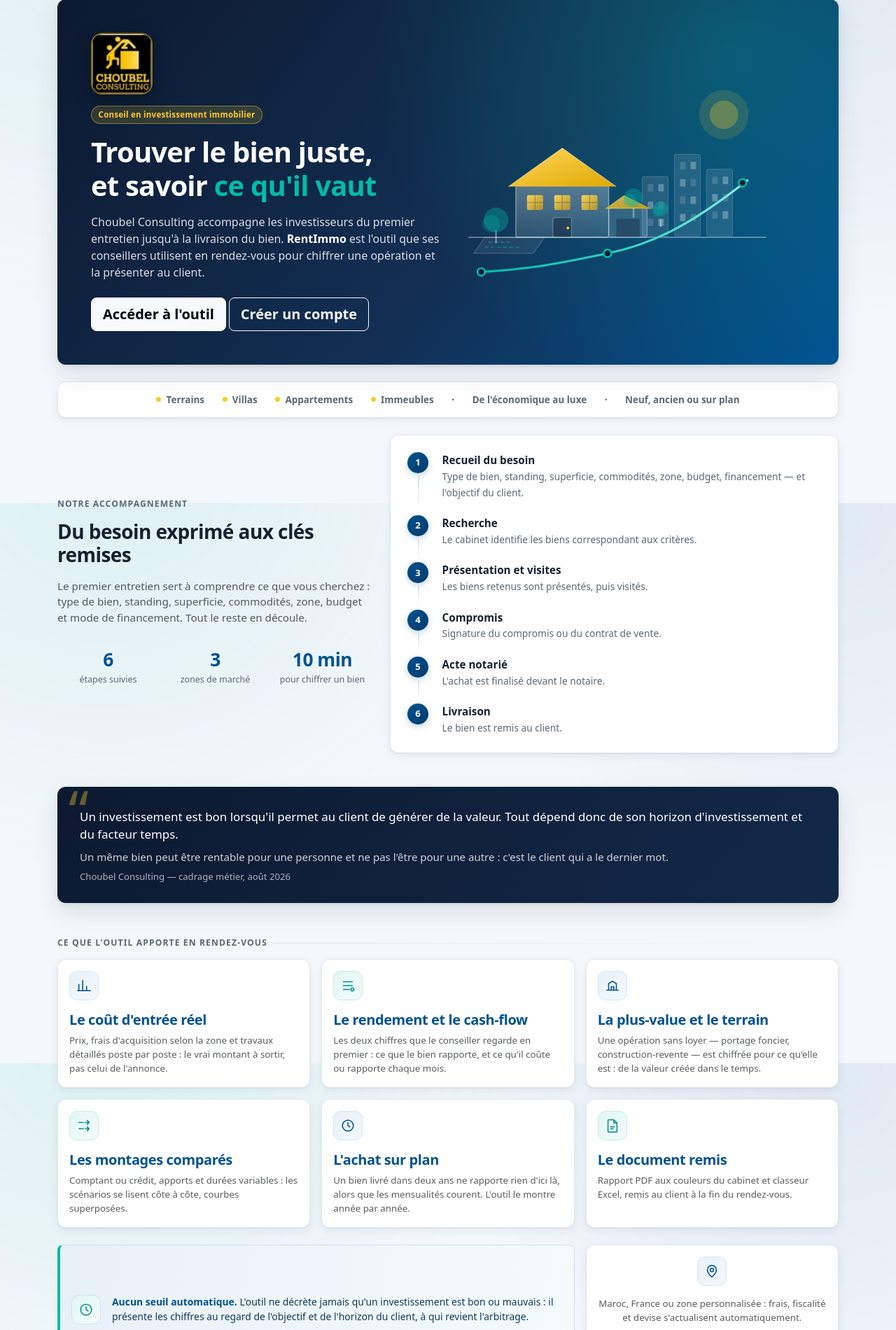
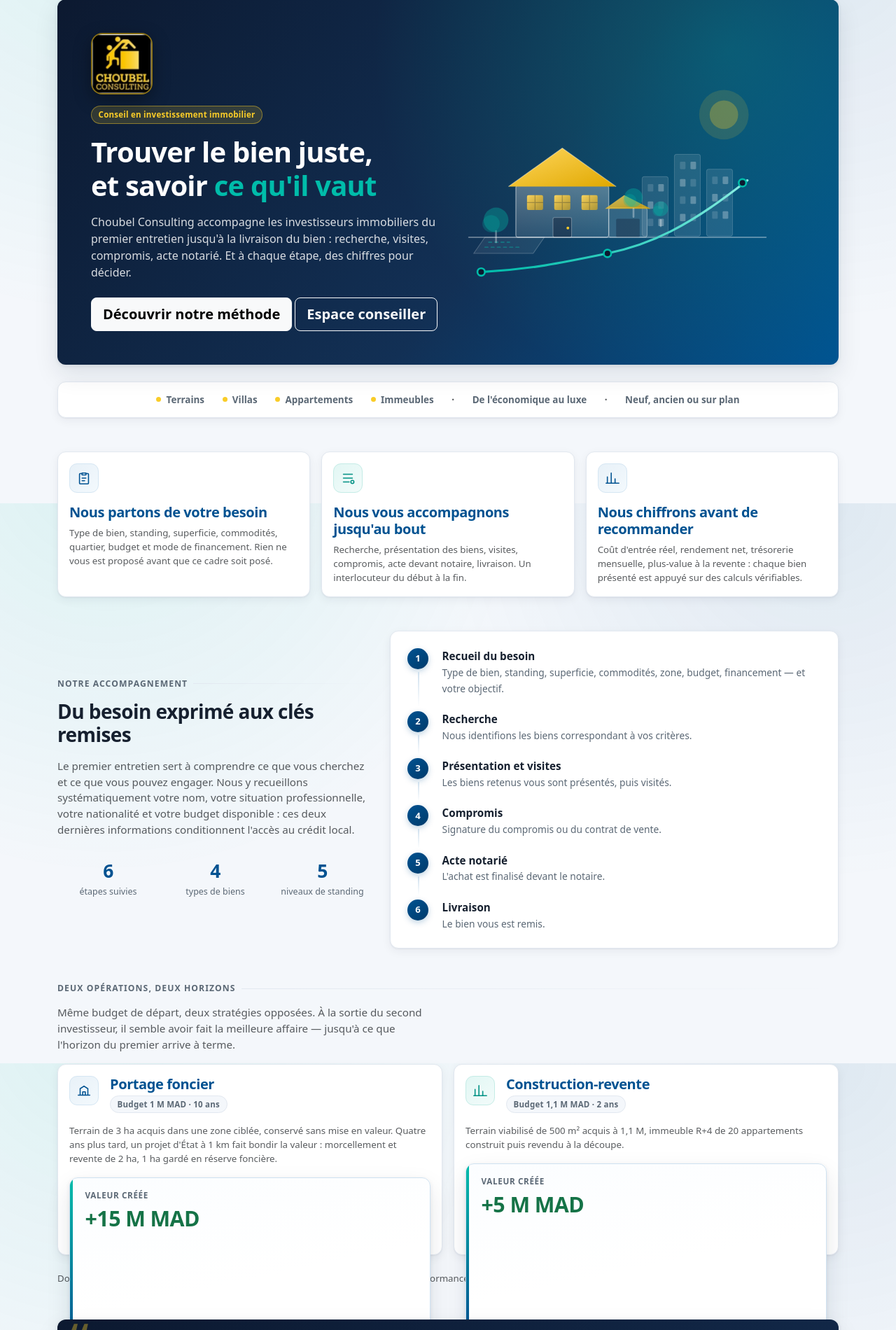
Before and after one commit to Vidjannagni/stage-opera, a Flask app: page / in a window 1280 px wide. Shown: the part 81-1981 px from the top of the page at 70% size. Run offline with Flask 3, Linux system fonts and the light colour scheme.

Commit message:
Champs obligatoires justifiés et page vitrine complète
Champs obligatoires
- Fiche client : situation professionnelle, nationalité et budget disponible
  deviennent obligatoires. Le cabinet a indiqué les recueillir
  systématiquement au premier entretien ; les laisser facultatifs laissait
  créer des dossiers inexploitables.
- Brief : standing et zone recherchée obligatoires, également cités parmi les
  critères du premier entretien. Superficie et budget exigent au moins une
  borne, pas la fourchette complète : un client dit souvent « jusqu'à tant »
  sans plancher.
- Dossier : le loyer est exigé pour une opération locative seulement, et le
  message d'erreur oriente vers le type « Terrain / revente » au lieu de
  bloquer.
- Scénario : une opération sans loyer doit avoir un prix de revente ou une
  revalorisation, faute de quoi elle ne crée aucune valeur.
- Zéro reste une valeur admise : un budget disponible nul est une information,
  pas une absence de réponse.

Page vitrine
- Elle fait maintenant le tour du cabinet : métier en trois points, six étapes
  de l'accompagnement, deux dossiers réels anonymisés avec leur réserve
  d'usage, règle de décision citée, foire aux questions reprenant les
  questions posées en rendez-vous, et bloc de contact.
- app/cabinet.py regroupe ces contenus. Les coordonnées valent None tant que le
  cabinet ne les a pas fournies : la page invite à les compléter plutôt que
  d'afficher un numéro fictif, ce qui serait indéfendable dans un travail
  académique.

Quinze tests ajoutés (test_champs_obligatoires.py, test_vitrine.py), dont un
qui vérifie qu'aucune coordonnée inventée n'est publiée. 77 tests au vert.
docs/choix_interface.md justifie chaque règle d'obligation.

Co-Authored-By: Claude Opus 5 (1M context) <noreply@anthropic.com>
Claude-Session: https://claude.ai/code/session_01SpLV3qxKuXpsnuLWGxYmK4

```diff
--- a/app/blueprints/scenarios/__init__.py
+++ b/app/blueprints/scenarios/__init__.py
@@ -31,6 +31,7 @@ def liste():
 def nouveau(projet_id: int):
     projet = projet_du_conseiller(projet_id)
     form = ScenarioForm()
+    form.projet = projet
     if form.validate_on_submit():
         scenario = Scenario(projet_id=projet.id)
         form.populate_obj(scenario)
@@ -49,6 +50,7 @@ def nouveau(projet_id: int):
 def modifier(scenario_id: int):
     scenario = scenario_du_conseiller(scenario_id)
     form = ScenarioForm(obj=scenario)
+    form.projet = scenario.projet
     if form.validate_on_submit():
         form.populate_obj(scenario)
         db.session.commit()
--- a/app/static/css/custom.css
+++ b/app/static/css/custom.css
@@ -419,3 +419,15 @@ footer { background: var(--surface); }
 .repere { text-align: center; padding: .3rem .5rem; }
 .repere .valeur { font-size: 1.65rem; font-weight: 700; color: var(--ecc-blue); letter-spacing: -.02em; }
 .repere .libelle { font-size: .78rem; color: var(--encre-douce); }
+
+/* Questions fréquentes de la page vitrine */
+.accordion-item { border-color: var(--trait); }
+.accordion-item:first-of-type { border-top-left-radius: var(--rayon); border-top-right-radius: var(--rayon); }
+.accordion-item:last-of-type { border-bottom-left-radius: var(--rayon); border-bottom-right-radius: var(--rayon); }
+.accordion-button { font-weight: 600; font-size: .95rem; color: var(--encre); }
+.accordion-button:not(.collapsed) { background: var(--ecc-blue-clair); color: var(--ecc-blue); box-shadow: none; }
+.accordion-button:focus { box-shadow: 0 0 0 .2rem rgba(0, 82, 145, .13); }
+.accordion-body { font-size: .9rem; }
+
+/* Le bloc de contact réutilise le fond sombre de la citation, sans le guillemet */
+.citation .stat-valeur { color: inherit; }
--- a/app/templates/index.html
+++ b/app/templates/index.html
@@ -1,67 +1,85 @@
 {% extends "base.html" %}
 {% from "_illustrations.html" import accueil, icone %}
 
-{% block title %}Choubel Consulting — Conseil en investissement immobilier{% endblock %}
+{% block title %}{{ cabinet_nom }} — {{ cabinet_activite }}{% endblock %}
 
 {% block content %}
 
-{# ── Bandeau d'ouverture ─────────────────────────────────────────────────── #}
+{# ── Ouverture ───────────────────────────────────────────────────────────── #}
 <div class="hero p-4 p-lg-5 mb-4">
   <div class="row align-items-center g-4">
     <div class="col-lg-6">
       <img src="{{ url_for('static', filename='img/logo-choubel.jpg') }}"
-           alt="Logo Choubel Consulting" class="logo-choubel mb-3">
+           alt="Logo {{ cabinet_nom }}" class="logo-choubel mb-3">
       <span class="etiquette etiquette-or mb-3 d-block" style="width: fit-content">
-        Conseil en investissement immobilier
+        {{ cabinet_activite }}
       </span>
       <h1 class="display-6 fw-bold mb-3">
         Trouver le bien juste,<br>et savoir <span class="text-accent">ce qu'il vaut</span>
       </h1>
       <p class="fs-6 mb-4">
-        Choubel Consulting accompagne les investisseurs du premier entretien
-        jusqu'à la livraison du bien. <strong class="text-white">RentImmo</strong>
-        est l'outil que ses conseillers utilisent en rendez-vous pour chiffrer
-        une opération et la présenter au client.
+        {{ cabinet_nom }} accompagne les investisseurs immobiliers du premier
+        entretien jusqu'à la livraison du bien : recherche, visites, compromis,
+        acte notarié. Et à chaque étape, des chiffres pour décider.
       </p>
-      <a href="{{ url_for('auth.login') }}" class="btn btn-light btn-lg">Accéder à l'outil</a>
-      <a href="{{ url_for('auth.register') }}" class="btn btn-outline-light btn-lg">Créer un compte</a>
+      <a href="#accompagnement" class="btn btn-light btn-lg">Découvrir notre méthode</a>
+      <a href="{{ url_for('auth.login') }}" class="btn btn-outline-light btn-lg">Espace conseiller</a>
     </div>
-    <div class="col-lg-6">
-      {{ accueil() }}
-    </div>
+    <div class="col-lg-6">{{ accueil() }}</div>
   </div>
 </div>
 
 {# ── Ce que le cabinet traite ────────────────────────────────────────────── #}
-<div class="bandeau-types mb-4">
+<div class="bandeau-types mb-5">
   {% for type_bien in ["Terrains", "Villas", "Appartements", "Immeubles"] %}
   <span><i class="puce"></i>{{ type_bien }}</span>
   {% endfor %}
-  <span class="text-muted">·</span>
-  <span>De l'économique au luxe</span>
-  <span class="text-muted">·</span>
-  <span>Neuf, ancien ou sur plan</span>
+  <span class="text-muted">·</span><span>De l'économique au luxe</span>
+  <span class="text-muted">·</span><span>Neuf, ancien ou sur plan</span>
 </div>
 
-{# ── Le métier du cabinet ────────────────────────────────────────────────── #}
-<div class="row g-4 mb-5 align-items-center">
+{# ── Le cabinet en bref ──────────────────────────────────────────────────── #}
+<div class="row g-3 mb-5">
+  {% for cle, titre, texte in [
+    ("brief", "Nous partons de votre besoin",
+     "Type de bien, standing, superficie, commodités, quartier, budget et mode de financement. Rien ne vous est proposé avant que ce cadre soit posé."),
+    ("suivi", "Nous vous accompagnons jusqu'au bout",
+     "Recherche, présentation des biens, visites, compromis, acte devant notaire, livraison. Un interlocuteur du début à la fin."),
+    ("analyse", "Nous chiffrons avant de recommander",
+     "Coût d'entrée réel, rendement net, trésorerie mensuelle, plus-value à la revente : chaque bien présenté est appuyé sur des calculs vérifiables.")
+  ] %}
+  <div class="col-lg-4">
+    <div class="card carte-etape h-100">
+      <div class="card-body">
+        <span class="medaillon {{ 'medaillon-accent' if loop.index0 == 1 }}">{{ icone(cle) }}</span>
+        <h5 class="card-title mt-3 mb-2">{{ titre }}</h5>
+        <p class="card-text small text-muted mb-0">{{ texte }}</p>
+      </div>
+    </div>
+  </div>
+  {% endfor %}
+</div>
+
+{# ── La méthode, étape par étape ─────────────────────────────────────────── #}
+<div class="row g-4 mb-5 align-items-center" id="accompagnement">
   <div class="col-lg-5">
     <div class="titre-section">Notre accompagnement</div>
     <h3 class="mb-3">Du besoin exprimé aux clés remises</h3>
     <p class="text-muted">
-      Le premier entretien sert à comprendre ce que vous cherchez : type de bien,
-      standing, superficie, commodités, zone, budget et mode de financement.
-      Tout le reste en découle.
+      Le premier entretien sert à comprendre ce que vous cherchez et ce que vous
+      pouvez engager. Nous y recueillons systématiquement votre nom, votre
+      situation professionnelle, votre nationalité et votre budget disponible :
+      ces deux dernières informations conditionnent l'accès au crédit local.
     </p>
     <div class="row g-2 mt-2">
       <div class="col-4"><div class="repere">
         <div class="valeur">6</div><div class="libelle">étapes suivies</div>
       </div></div>
       <div class="col-4"><div class="repere">
-        <div class="valeur">3</div><div class="libelle">zones de marché</div>
+        <div class="valeur">4</div><div class="libelle">types de biens</div>
       </div></div>
       <div class="col-4"><div class="repere">
-        <div class="valeur">10 min</div><div class="libelle">pour chiffrer un bien</div>
+        <div class="valeur">5</div><div class="libelle">niveaux de standing</div>
       </div></div>
     </div>
   </div>
@@ -70,12 +88,12 @@
       <div class="card-body p-4">
         <ol class="jalons">
           {% for titre, texte in [
-            ("Recueil du besoin", "Type de bien, standing, superficie, commodités, zone, budget, financement — et l'objectif du client."),
-            ("Recherche", "Le cabinet identifie les biens correspondant aux critères."),
-            ("Présentation et visites", "Les biens retenus sont présentés, puis visités."),
+            ("Recueil du besoin", "Type de bien, standing, superficie, commodités, zone, budget, financement — et votre objectif."),
+            ("Recherche", "Nous identifions les biens correspondant à vos critères."),
+            ("Présentation et visites", "Les biens retenus vous sont présentés, puis visités."),
             ("Compromis", "Signature du compromis ou du contrat de vente."),
             ("Acte notarié", "L'achat est finalisé devant le notaire."),
-            ("Livraison", "Le bien est remis au client.")
+            ("Livraison", "Le bien vous est remis.")
           ] %}
           <li><strong>{{ titre }}</strong><span>{{ texte }}</span></li>
           {% endfor %}
@@ -85,7 +103,41 @@
   </div>
 </div>
 
-{# ── La règle de décision, dans les mots du cabinet ──────────────────────── #}
+{# ── Deux dossiers réels, anonymisés ─────────────────────────────────────── #}
+<div class="titre-section">Deux opérations, deux horizons</div>
+<p class="text-muted mb-3" style="max-width: 62ch">
+  Même budget de départ, deux stratégies opposées. À la sortie du second
+  investisseur, il semble avoir fait la meilleure affaire — jusqu'à ce que
+  l'horizon du premier arrive à terme.
+</p>
+<div class="row g-3 mb-4">
+  {% for cas in accompagnements %}
+  <div class="col-lg-6">
+    <div class="card carte-etape h-100">
+      <div class="card-body">
+        <div class="d-flex align-items-start gap-3 mb-3">
+          <span class="medaillon {{ 'medaillon-accent' if loop.index0 }}">{{ icone(cas.icone) }}</span>
+          <div>
+            <h5 class="card-title mb-1">{{ cas.titre }}</h5>
+            <span class="etiquette etiquette-sourde">Budget {{ cas.budget }} MAD · {{ cas.horizon }}</span>
+          </div>
+        </div>
+        <p class="card-text small text-muted">{{ cas.resume }}</p>
+        <div class="stat stat-primaire">
+          <div class="stat-libelle">Valeur créée</div>
+          <div class="stat-valeur valeur-positive">{{ cas.resultat }} MAD</div>
+        </div>
+      </div>
+    </div>
+  </div>
+  {% endfor %}
+</div>
+<p class="small text-muted mb-5">
+  Dossiers réels, anonymisés, communiqués par le cabinet à titre d'illustration.
+  Les performances passées ne préjugent pas des performances futures.
+</p>
+
+{# ── La règle de décision ────────────────────────────────────────────────── #}
 <div class="citation mb-5">
   <p class="mb-2">
     Un investissement est bon lorsqu'il permet au client de générer de la valeur.
@@ -95,25 +147,55 @@
     Un même bien peut être rentable pour une personne et ne pas l'être pour une
     autre : c'est le client qui a le dernier mot.
   </p>
-  <footer>Choubel Consulting — cadrage métier, août 2026</footer>
+  <footer>{{ cabinet_nom }} — cadrage métier, août 2026</footer>
 </div>
 
-{# ── Ce que l'outil apporte ──────────────────────────────────────────────── #}
-<div class="titre-section">Ce que l'outil apporte en rendez-vous</div>
-<div class="row g-3 mb-4">
+{# ── Questions fréquentes ────────────────────────────────────────────────── #}
+<div class="row g-4 mb-5">
+  <div class="col-lg-4">
+    <div class="titre-section">Questions fréquentes</div>
+    <h3 class="mb-3">Ce que les investisseurs nous demandent</h3>
+    <p class="text-muted small">
+      Les réponses ci-contre sont celles que nos conseillers donnent en
+      rendez-vous, chiffres à l'appui.
+    </p>
+  </div>
+  <div class="col-lg-8">
+    <div class="accordion" id="faq">
+      {% for question, reponse in questions %}
+      <div class="accordion-item">
+        <h2 class="accordion-header">
+          <button class="accordion-button {{ 'collapsed' if not loop.first }}" type="button"
+                  data-bs-toggle="collapse" data-bs-target="#faq-{{ loop.index }}">
+            {{ question }}
+          </button>
+        </h2>
+        <div id="faq-{{ loop.index }}" class="accordion-collapse collapse {{ 'show' if loop.first }}"
+             data-bs-parent="#faq">
+          <div class="accordion-body text-muted">{{ reponse }}</div>
+        </div>
+      </div>
+      {% endfor %}
+    </div>
+  </div>
+</div>
+
+{# ── L'outil, réservé aux conseillers ────────────────────────────────────── #}
+<div class="titre-section">L'outil de nos conseillers</div>
+<div class="row g-3 mb-5">
   {% for cle, titre, texte in [
     ("analyse", "Le coût d'entrée réel",
-     "Prix, frais d'acquisition selon la zone et travaux détaillés poste par poste : le vrai montant à sortir, pas celui de l'annonce."),
-    ("suivi", "Le rendement et le cash-flow",
-     "Les deux chiffres que le conseiller regarde en premier : ce que le bien rapporte, et ce qu'il coûte ou rapporte chaque mois."),
-    ("terrain", "La plus-value et le terrain",
-     "Une opération sans loyer — portage foncier, construction-revente — est chiffrée pour ce qu'elle est : de la valeur créée dans le temps."),
+     "Prix, frais d'acquisition selon la zone et travaux poste par poste : le vrai montant à sortir, pas celui de l'annonce."),
+    ("suivi", "Rendement net et trésorerie",
+     "Les deux chiffres regardés en premier : ce que le bien rapporte, et ce qu'il vous coûte ou vous rapporte chaque mois."),
+    ("terrain", "La plus-value et le foncier",
+     "Une opération sans loyer est chiffrée pour ce qu'elle est : de la valeur créée dans le temps."),
     ("scenarios", "Les montages comparés",
-     "Comptant ou crédit, apports et durées variables : les scénarios se lisent côte à côte, courbes superposées."),
+     "Comptant ou crédit, apports et durées variables : les scénarios se lisent côte à côte."),
     ("temps", "L'achat sur plan",
-     "Un bien livré dans deux ans ne rapporte rien d'ici là, alors que les mensualités courent. L'outil le montre année par année."),
+     "Un bien livré dans deux ans ne rapporte rien d'ici là, alors que les mensualités courent. Nous le montrons année par année."),
     ("restitution", "Le document remis",
-     "Rapport PDF aux couleurs du cabinet et classeur Excel, remis au client à la fin du rendez-vous.")
+     "Vous repartez du rendez-vous avec l'analyse complète : rapport PDF et classeur de calcul.")
   ] %}
   <div class="col-md-6 col-lg-4">
     <div class="card carte-etape h-100">
@@ -127,28 +209,27 @@
   {% endfor %}
 </div>
 
-{# ── Invitation finale ───────────────────────────────────────────────────── #}
-<div class="row g-3 align-items-stretch">
-  <div class="col-lg-8">
-    <div class="rappel h-100 d-flex align-items-center gap-3">
-      <span class="medaillon medaillon-accent flex-shrink-0">{{ icone("temps") }}</span>
-      <span>
-        <strong>Aucun seuil automatique.</strong> L'outil ne décrète jamais qu'un
-        investissement est bon ou mauvais : il présente les chiffres au regard de
-        l'objectif et de l'horizon du client, à qui revient l'arbitrage.
-      </span>
+{# ── Contact ─────────────────────────────────────────────────────────────── #}
+<div class="citation">
+  <div class="row align-items-center g-4">
+    <div class="col-lg-7">
+      <h3 class="mb-2" style="color: #fff">Parlons de votre projet</h3>
+      {% if coordonnees.renseignees %}
+      <ul class="list-unstyled mb-0 small" style="color: rgba(255,255,255,.86)">
+        {% if coordonnees.telephone %}<li class="mb-1">Téléphone — {{ coordonnees.telephone }}</li>{% endif %}
+        {% if coordonnees.email %}<li class="mb-1">E-mail — {{ coordonnees.email }}</li>{% endif %}
+        {% if coordonnees.adresse %}<li class="mb-1">Adresse — {{ coordonnees.adresse }}</li>{% endif %}
+      </ul>
+      {% else %}
+      <p class="mb-0 small" style="color: rgba(255,255,255,.72)">
+        Coordonnées à renseigner par le cabinet — voir <code>app/cabinet.py</code>
+        ou les variables d'environnement <code>CABINET_TELEPHONE</code>,
+        <code>CABINET_EMAIL</code> et <code>CABINET_ADRESSE</code>.
+      </p>
+      {% endif %}
     </div>
-  </div>
-  <div class="col-lg-4">
-    <div class="card h-100 text-center">
-      <div class="card-body d-flex flex-column justify-content-center">
-        <span class="medaillon mx-auto">{{ icone("zone") }}</span>
-        <p class="small text-muted mt-3 mb-3">
-          Maroc, France ou zone personnalisée : frais, fiscalité et devise
-          s'actualisent automatiquement.
-        </p>
-        <a href="{{ url_for('auth.login') }}" class="btn btn-primary">Commencer un dossier</a>
-      </div>
+    <div class="col-lg-5 text-lg-end">
+      <a href="{{ url_for('auth.login') }}" class="btn btn-light btn-lg">Espace conseiller</a>
     </div>
   </div>
 </div>
```
Also changed, not shown: app/blueprints/clients/forms.py (+29 -11 lines), app/blueprints/main/__init__.py (+10 -1 lines), app/blueprints/projets/forms.py (+16 -0 lines), app/blueprints/scenarios/forms.py (+24 -0 lines), app/cabinet.py (added, +93 -0 lines), docs/choix_interface.md (+39 -6 lines), tests/helpers.py (+11 -1 lines), tests/test_cas_reels.py (+2 -2 lines), tests/test_champs_obligatoires.py (added, +169 -0 lines), tests/test_vitrine.py (added, +53 -0 lines).
